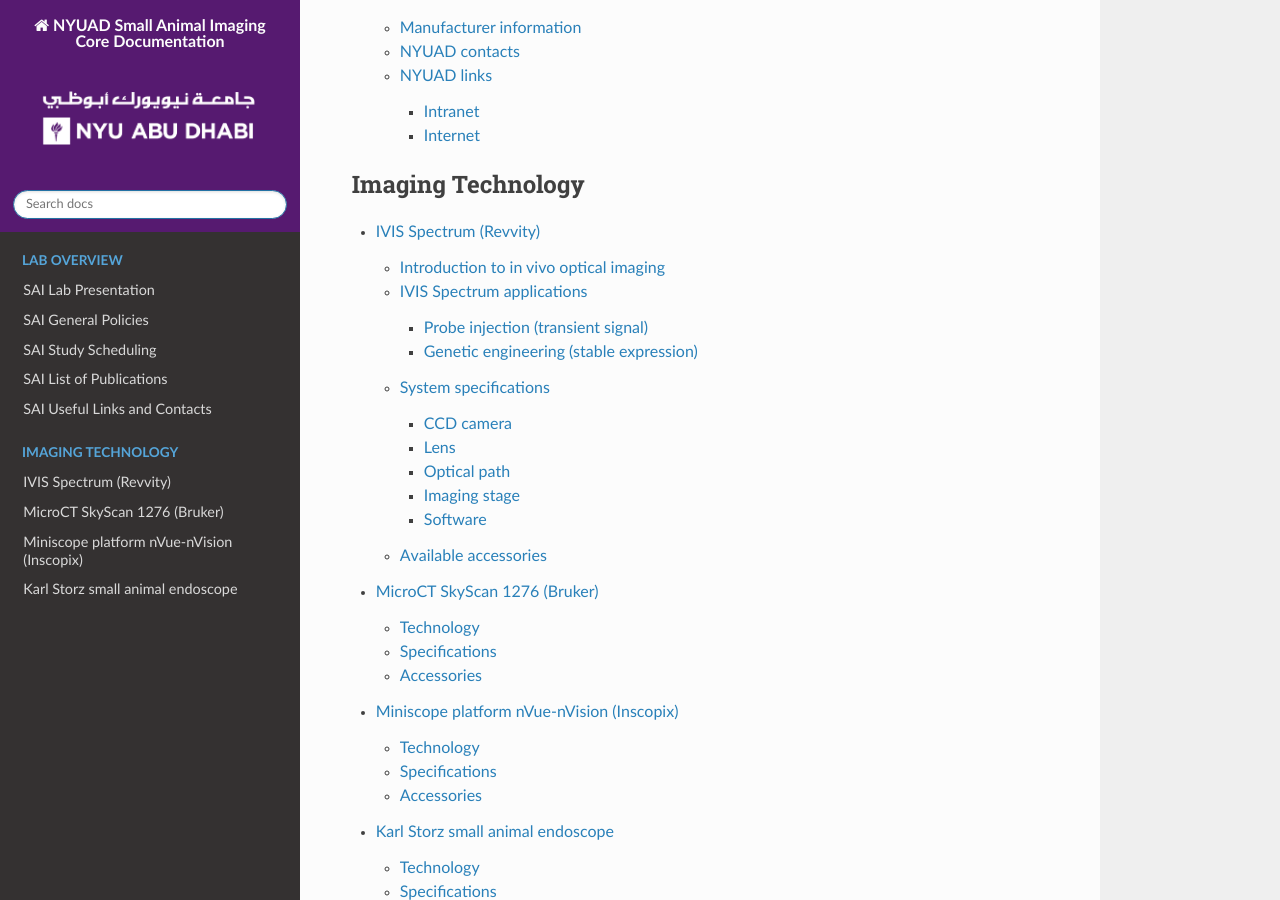
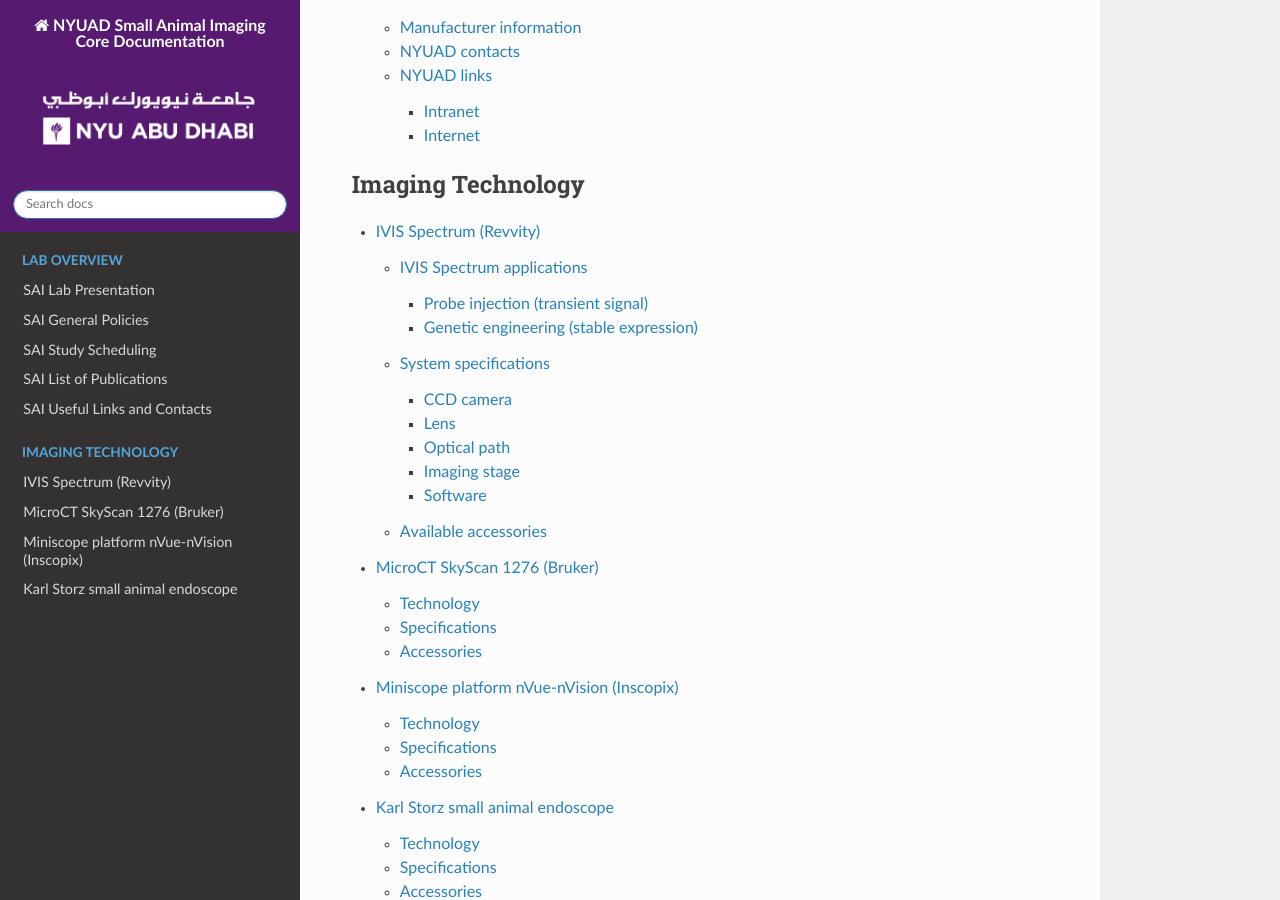
Before and after one commit to BioMedicalImaging-Core-NYUAD/smallanimalimaging-lab-documentation, a Sphinx documentation site: the page built from docs/source/index.rst, in a window 1280 px wide and 900 px high, scrolled down 2515 px. Built offline with Sphinx 7.4.7 and the Read the Docs theme 3.1.0, drawn with Linux system fonts in a browser that asks for light colours; pages that are not in the unit, such as notebooks, are missing from menus.

Commit message:
new files

```diff
--- a/docs/source/2-Available-technology/IVIS_Spectrum.rst
+++ b/docs/source/2-Available-technology/IVIS_Spectrum.rst
@@ -9,12 +9,7 @@
 
    <br>
 
-Introduction to in vivo optical imaging
-***************************************
-
-
-
-
+For a comprehensive explanation of optical imaging principles, see :doc:`Optical Imaging Principles <3-Technology-Principles/optical_imaging>`.
 
 
 IVIS Spectrum applications
```
